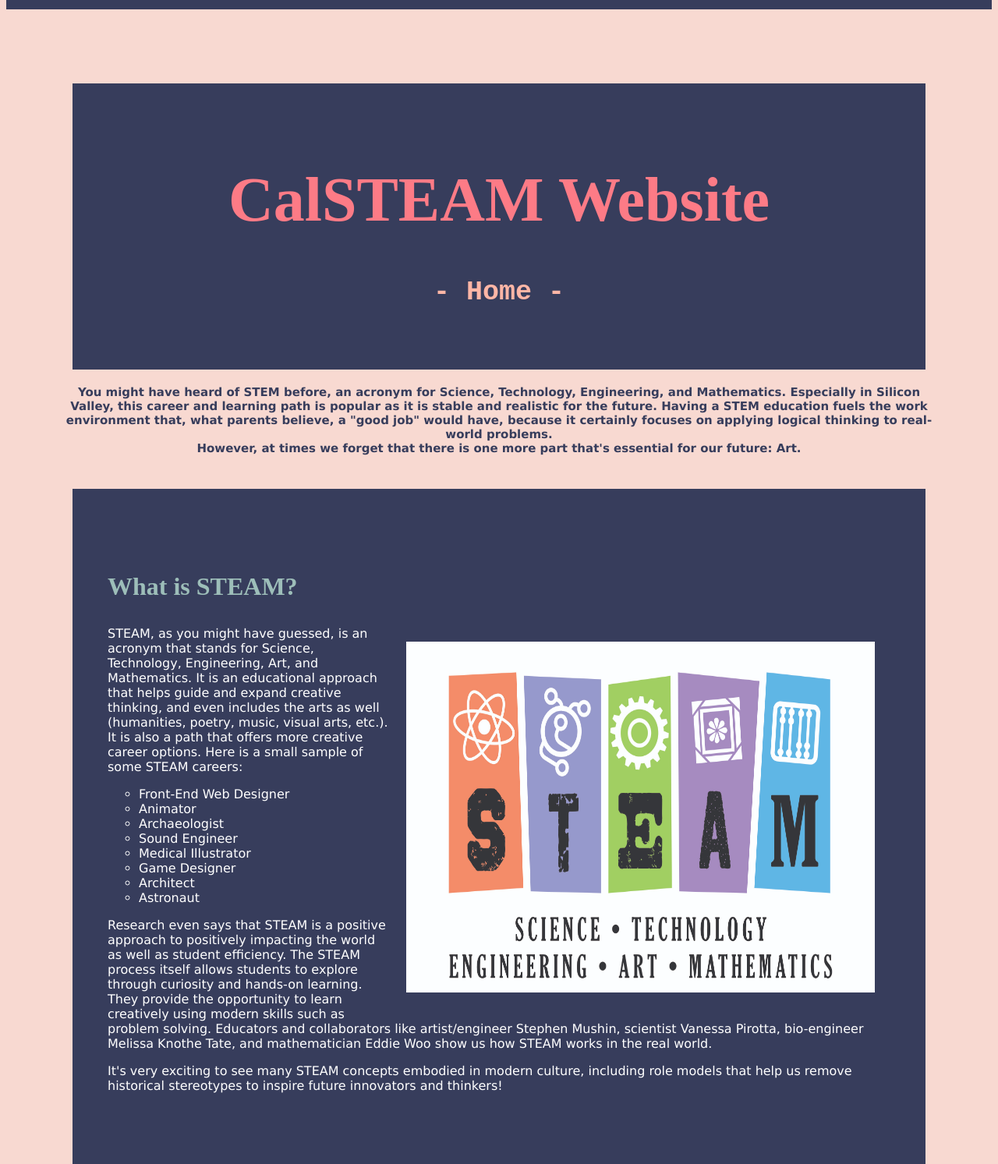
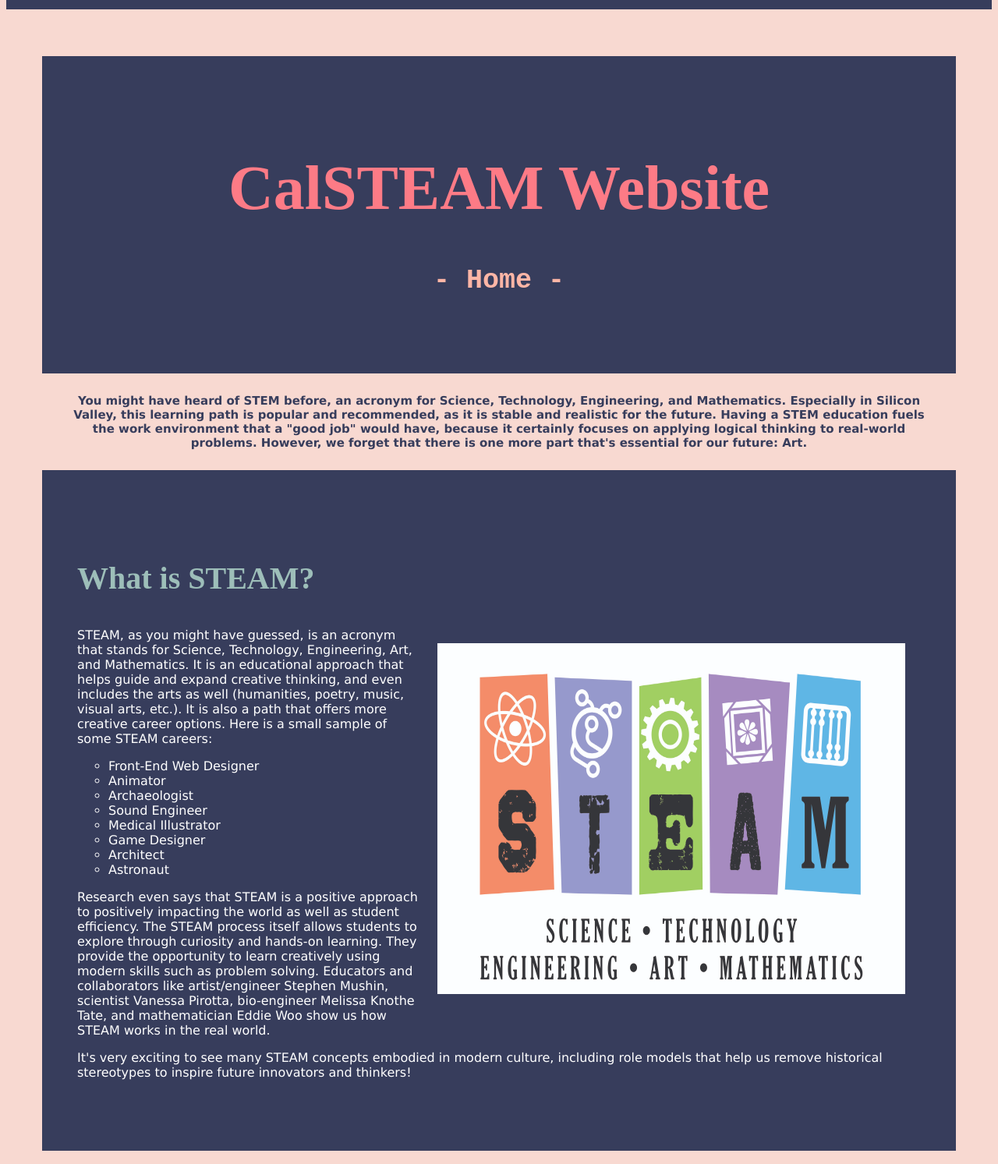
Before and after one commit to CalSTEAMworkshop/CalSTEAMWorkshop.github.io, a plain HTML site: page index.html in a window 1280 px wide. Shown: the part 89-1582 px from the top of the page at 78% size. Drawn offline with Linux system fonts and the light colour scheme.

Commit message:
Update index.html

```diff
--- a/index.html
+++ b/index.html
@@ -10,7 +10,7 @@
     <a class="top-buttons" href="classes.html">Classes</a>
     <a class="top-buttons" href="signup.html">Sign Up!</a>
 
-    <title>CalSTEAM Workshop</title>
+    <title>STEAM Workshop Website</title>
 
     <style>
         h1 {
@@ -28,7 +28,7 @@ h2 {
 }
 
 h3 {
-    font-size: 32px;
+    font-size: 40px;
     color: #9dbeb9;
 }
 
@@ -68,9 +68,9 @@ ul.a {
 }
 
 .header {
-    padding: 50px 70px;
+    padding: 70px 100px;
     background-color: #373d5c;
-    margin: 5px 15px;
+    margin: -30px -24px;
 }
 
 p {
@@ -85,7 +85,7 @@ p {
     background-color: #373d5c;
     padding: 50px 0 20px;
     text-align: center;
-    margin: 10px 20px;
+    margin: -30px -24px;
 }
 
 a {
@@ -234,7 +234,7 @@ body {
 section {
     padding: 75px 45px;
     background-color: #373d5c;
-    margin: 5px 15px;
+    margin: -30px -24px
 }
     </style>
 
@@ -255,13 +255,17 @@ section {
 
         </div>
 
-        <h4>You might have heard of STEM before, an acronym for Science, Technology, Engineering, and Mathematics. Especially in Silicon Valley, this career and learning path is popular as it is stable and realistic for the future. Having a STEM education fuels the work environment that, what parents believe, a "good job" would have, because it certainly focuses on applying logical thinking to real-world problems. <br> However, at times we forget that there is one more part that's essential for our future: Art. </h4>
+        <br>
+        <br>
 
+        <h4>You might have heard of STEM before, an acronym for Science, Technology, Engineering, and Mathematics. Especially in Silicon Valley, this learning path is popular and recommended, as it is stable and realistic for the future. Having a STEM education fuels the work environment that a "good job" would have, because it certainly focuses on applying logical thinking to real-world problems. However, we forget that there is one more part that's essential for our future: Art. </h4>
+
+        <br>
         <br>
 
         <section>
             <h3>What is STEAM?</h3>
-            <img src="steam_logo.jpeg" width=601 height=450>
+            <img src="steam_logo.jpeg" width=600 height=450>
 
             <p>STEAM, as you might have guessed, is an acronym that stands for Science, Technology, Engineering, Art, and Mathematics. It is an educational approach that helps guide and expand creative thinking, and even includes the arts as well (humanities, poetry, music, visual arts, etc.). It is also a path that offers more creative career options. Here is a small sample of some STEAM careers:</p>
             <ul class="a">
@@ -279,6 +283,8 @@ section {
             <p>It's very exciting to see many STEAM concepts embodied in modern culture, including role models that help us remove historical stereotypes to inspire future innovators and thinkers! </p>
         </section>
 
+        <br><br>
+        <br><br>
         <br><br>
 
         <section>
@@ -298,13 +304,17 @@ section {
 
             <p>the critical process of creativity and innovation is missing. Students in STEM programs may learn logical and analytical approaches to problems, but they are only limited to Science, Technology, Engineering, and Mathematics. STEAM offers a deeper understanding of those concepts with the help of the Arts. STEM does not foster the essential nutrients of creativity, application, and imagination like STEAM does. In a way, STEAM removes limitations, and takes STEM to the next level. </p>
 
-            <br><br>
+            <br>
 
             <h3>Why is Art important?</h3>
             <p>When you add art into the game, it enables people to think more creatively. STEAM incorporates the benefits of STEM with the arts to create a well-rounded education. For our future generations, we need that creative thinking in our innovators. STEAM is essential because, just like STEM, it is an integrated approach that encourages students to think broader about real-world problems. While the STEAM movement is still relatively new, it is gaining popularity in education and career choices. There are many ways we incorporate art in the real world, and we need to continue doing that for a better future. As we're still progressing into the 21st century, it makes sense to educate students with the capacity to think outside the box authentically using arts. It's not precisely adding creativity to STEM but adding art into real-world situations. </p>
 
+            <br>
+
         </section>
 
+        <br><br>
+        <br><br>
         <br><br>
 
         <div class="contactme">
```
